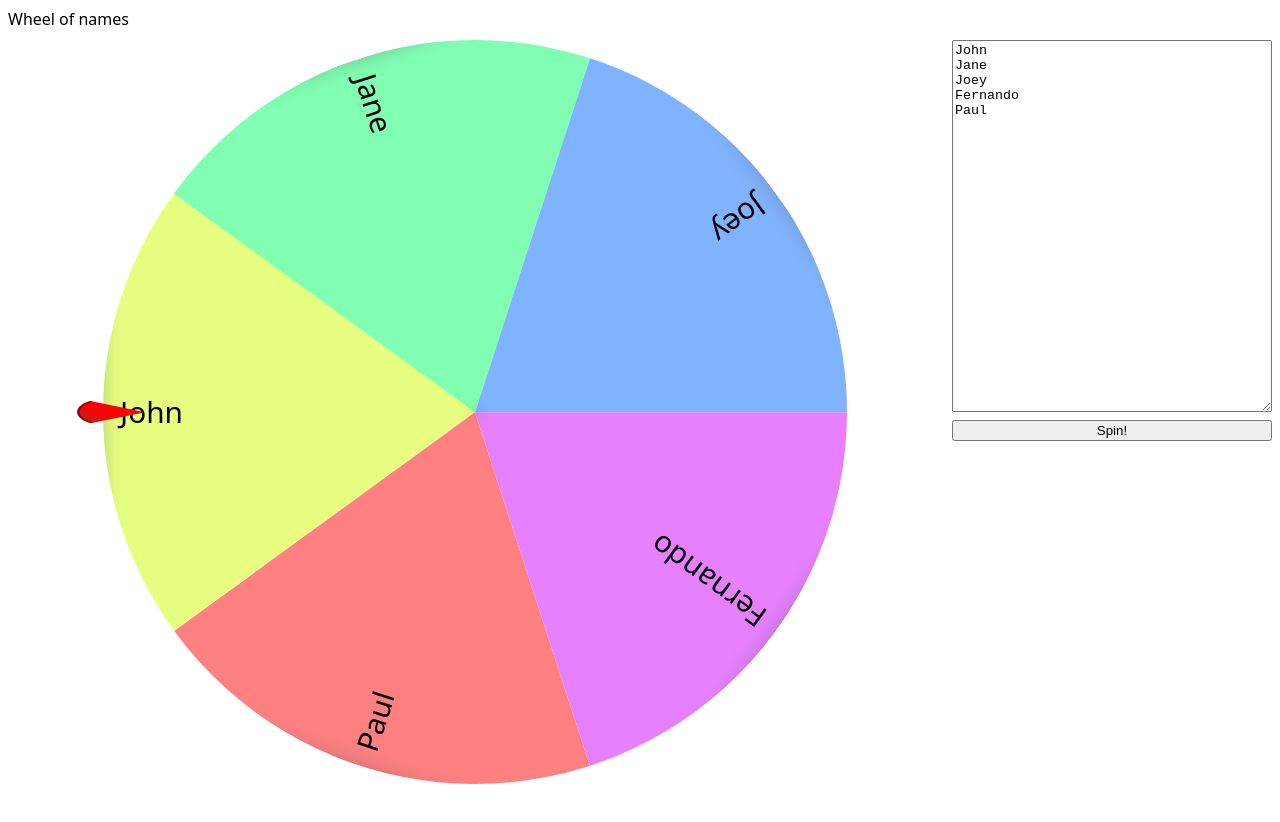
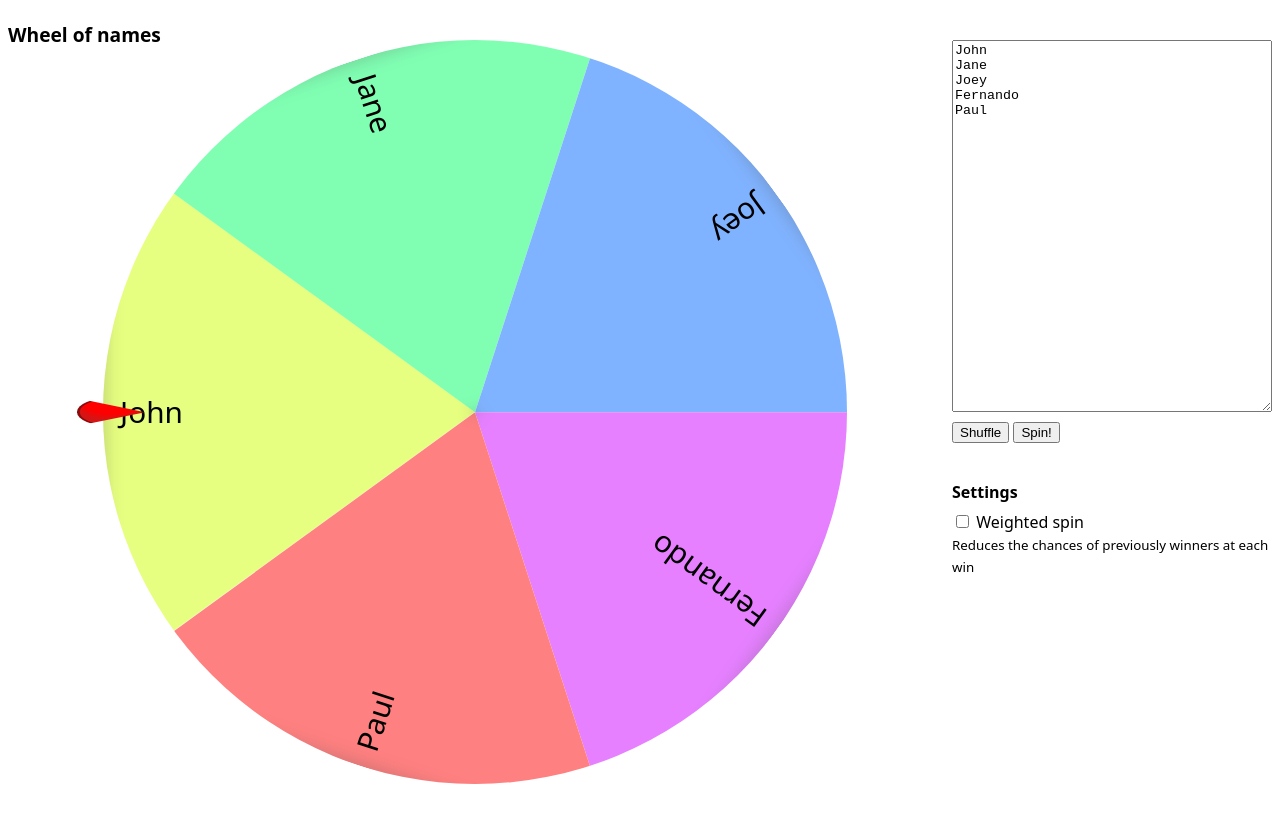
Before and after one commit to Yemolai/wheel-of-names, a website built with Vite: page index.html in a window 1280 px wide. Built offline with nearby package versions, Linux system fonts and the light colour scheme.

Commit message:
have a title and better easing

```diff
--- a/index.html
+++ b/index.html
@@ -9,7 +9,9 @@
   <body>
     <div id="app">
       <div class="grid-header">
-        Wheel of names
+        <h1>
+          <strong>Wheel of names</strong>
+        </h1>
       </div>
       <div class="grid-wheel">
         <fieldset class="wheel">
@@ -23,7 +25,19 @@
       </div>
       <div class="grid-input">
         <textarea id="names"></textarea>
-        <button type="button" id="spin-action">Spin!</button>
+        <div class="actions-row">
+          <button type="button" id="shuffle-action">Shuffle</button>
+          <button type="button" id="spin-action">Spin!</button>
+        </div>
+        <br/>
+        <strong>Settings</strong>
+        <div class="settings-row">
+          <label>
+            <input type="checkbox">
+            <span>Weighted spin</span>
+            <div><small>Reduces the chances of previously winners at each win</small></div>
+          </label>
+        </div>
       </div>
     </div>
     <script type="module" src="/src/main.js"></script>
--- a/src/main.js
+++ b/src/main.js
@@ -9,7 +9,7 @@ const app = document.querySelector('#app');
 const wheel = app.querySelector('.wheel');
 const listOfNames = app.querySelector('ul#names-list');
 const namesTextarea = app.querySelector('textarea#names');
-const spinButton = app.querySelector('button');
+const spinButton = app.querySelector('button#spin-action');
 
 let placeholderNames = ['John', 'Jane', 'Joey', 'Fernando', 'Paul'];
 
@@ -20,7 +20,10 @@ function generateRandomWithin(min, max, resolution = 2) {
   const rng = new Random(browserCryptoEngine);
   const factor = Math.pow(10, Math.round(Math.abs(resolution)));
   const randomValue = rng.realZeroToOneInclusive();
-  return Math.round((min + (randomValue * (max - min))) * factor) / factor;
+  return Math.round(
+    (min + (randomValue * (max - min)))
+    * factor
+  ) / factor;
 }
 
 function updateNamesList(event) {
@@ -88,8 +91,6 @@ spinButton.addEventListener('click', () => {
     spinButton.disabled = false;
     wheel.setAttribute('style', `--spin-start-angle: ${targetPoint}`);
     wheel.classList.remove(WHEEL_ACTION_CLASS);
-    console.log('done spinning');
-    console.log('new starting point:', targetPoint);
   }, (duration + 1) * 1000);
 });
 
--- a/src/style.css
+++ b/src/style.css
@@ -17,6 +17,10 @@ body {
 
 #app .grid-header {
   grid-area: header;
+}
+
+.grid-header h1 {
+  font-size: 1.2em;
 }
 
 #app .grid-wheel {
@@ -97,7 +101,7 @@ body {
   rotate: calc(90deg + calc(360deg * var(--translations, 2)) + calc(1deg * var(--spin-final-angle, 0)));
   transition-duration: calc(1s * var(--spin-duration, 4));
   transition-property: rotate;
-  transition-timing-function: cubic-bezier(0.19, 1, 0.22, 1);
+  transition-timing-function: cubic-bezier(.11,1.18,.84,1);
 }
 
 .wheel ul li {
```
